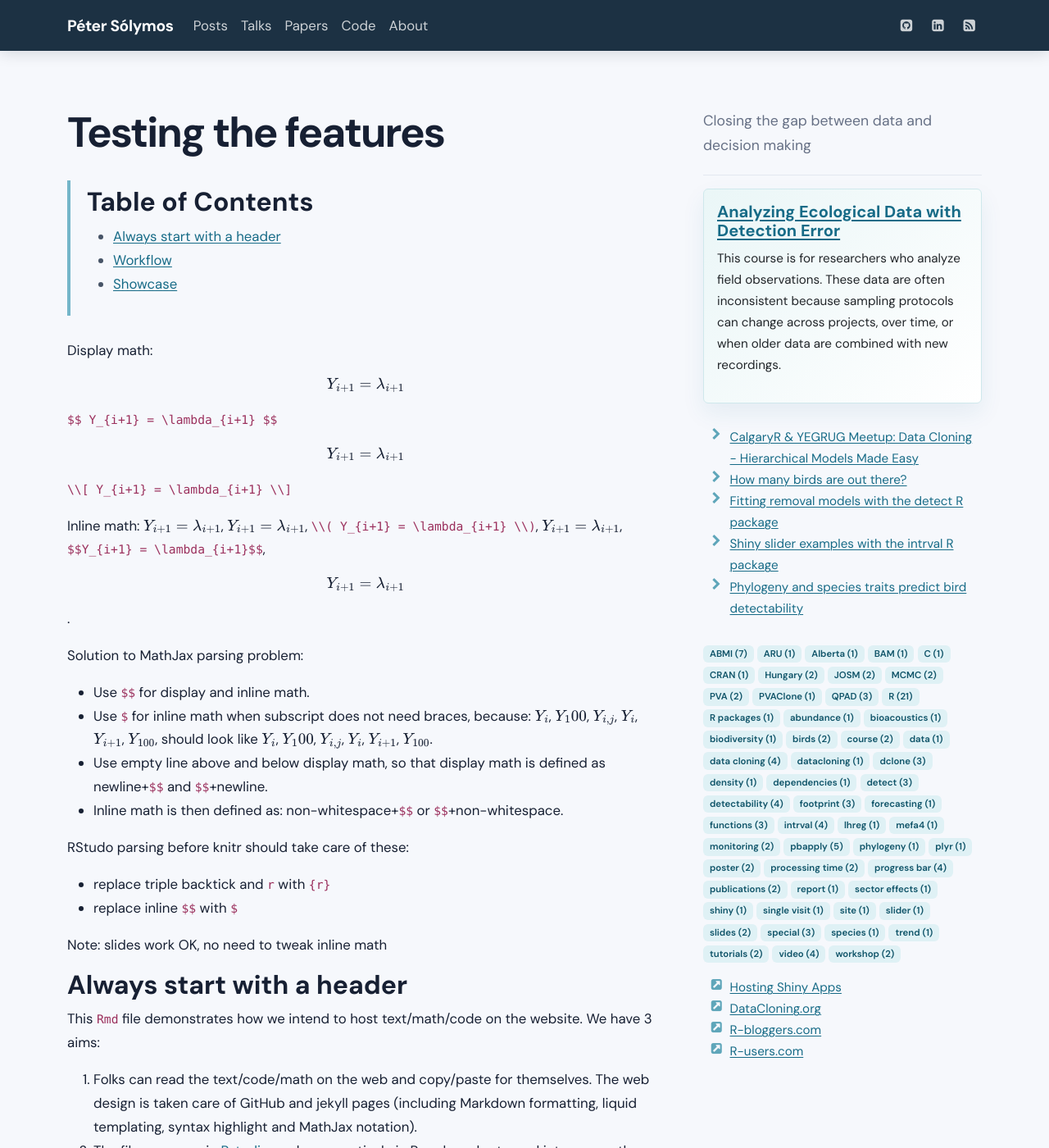
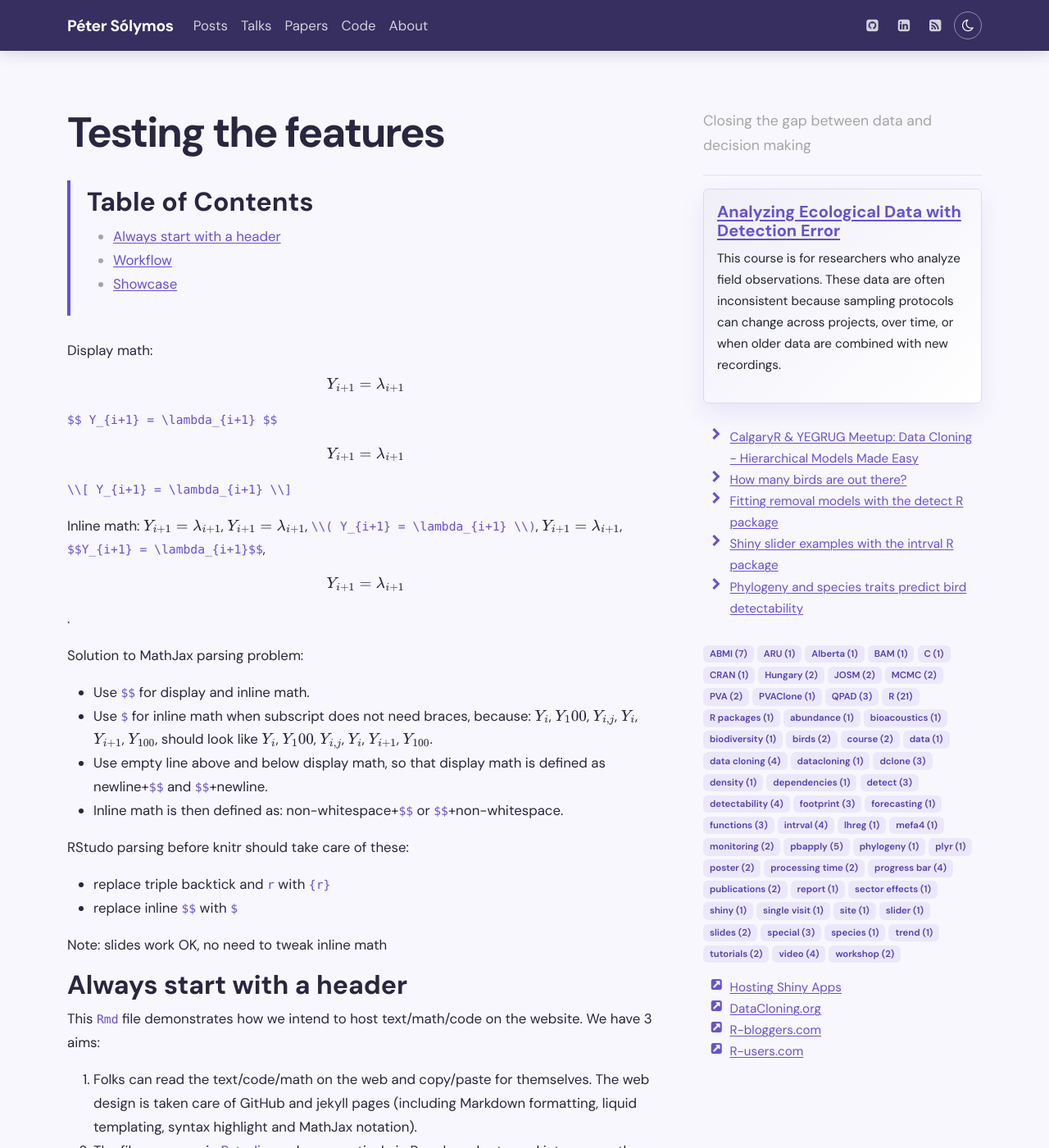
Before and after one commit to psolymos/psolymos.github.io, a Jekyll site: the page built from template.md, in a window 1280 px wide and 1400 px high. Shown: the whole window at 82% size. Built offline with Jekyll 4.4.1, drawn with Linux system fonts in a browser that asks for light colours; comment, search, counter and statistics services are not loaded.

Commit message:
Colors
Signed-off-by: Peter Solymos <psolymos@gmail.com>

```diff
--- a/_includes/_footer.html
+++ b/_includes/_footer.html
@@ -25,4 +25,29 @@
 <script
   src="https://cdn.jsdelivr.net/npm/bootstrap@5.3.8/dist/js/bootstrap.bundle.min.js"
 ></script>
+<script>
+  (() => {
+    const toggle = document.querySelector(".theme-toggle");
+    const storedTheme = localStorage.getItem("theme");
+    const preferredTheme = window.matchMedia("(prefers-color-scheme: dark)").matches
+      ? "dark"
+      : "light";
+
+    function setTheme(theme) {
+      const isDark = theme === "dark";
+      document.documentElement.dataset.theme = theme;
+      toggle.setAttribute("aria-pressed", String(isDark));
+      toggle.setAttribute("aria-label", `Switch to ${isDark ? "light" : "dark"} mode`);
+      toggle.setAttribute("title", `Switch to ${isDark ? "light" : "dark"} mode`);
+      toggle.querySelector("i").className = `fa fa-${isDark ? "sun-o" : "moon-o"}`;
+    }
+
+    setTheme(storedTheme || preferredTheme);
+    toggle.addEventListener("click", () => {
+      const theme = document.documentElement.dataset.theme === "dark" ? "light" : "dark";
+      localStorage.setItem("theme", theme);
+      setTheme(theme);
+    });
+  })();
+</script>
 <script type='text/javascript' src='https://d1bxh8uas1mnw7.cloudfront.net/assets/embed.js'></script>
--- a/_includes/_head.html
+++ b/_includes/_head.html
@@ -9,6 +9,13 @@
 />
 <meta name="keywords" content="{{ page.tags | join: ', ' }}" />
 <meta name="viewport" content="width=device-width, initial-scale=1" />
+<script>
+  try {
+    document.documentElement.dataset.theme =
+      localStorage.getItem("theme") ||
+      (window.matchMedia("(prefers-color-scheme: dark)").matches ? "dark" : "light");
+  } catch (error) {}
+</script>
 <link
   rel="canonical"
   href="{% if page.canonical %}{{ page.canonical }}{% else %}{{ site.baseurl }}{{ page.url }}{% endif %}"
--- a/_includes/_navigation.html
+++ b/_includes/_navigation.html
@@ -57,5 +57,14 @@
         </li>
       </ul>
     </div>
+    <button
+      class="theme-toggle ms-2"
+      type="button"
+      aria-label="Switch to dark mode"
+      aria-pressed="false"
+      title="Switch to dark mode"
+    >
+      <i class="fa fa-moon-o" aria-hidden="true"></i>
+    </button>
   </div>
 </nav>
--- a/assets/site.css
+++ b/assets/site.css
@@ -1,11 +1,21 @@
 :root {
-  --ink: #172033;
-  --muted: #667085;
+  --ink: #29263f;
+  --muted: #A5A5A5;
   --surface: #ffffff;
-  --canvas: #f6f8fc;
-  --brand: #176b87;
-  --brand-dark: #0e4d64;
-  --line: #e3e8f0;
+  --canvas: #f8f7fd;
+  --brand: #6552D0;
+  --brand-dark: #5140b1;
+  --line: #e4e2ed;
+}
+
+:root[data-theme="dark"] {
+  --ink: #f2f0ff;
+  --muted: #A5A5A5;
+  --surface: #25223a;
+  --canvas: #181626;
+  --brand: #b9aff4;
+  --brand-dark: #d6d0ff;
+  --line: #48435f;
 }
 
 html { scroll-behavior: smooth; }
@@ -26,31 +36,33 @@ h1, h2, h3, h4, h5, h6 { color: var(--ink); font-family: "DM Sans", system-ui, s
 h1.title { font-size: clamp(2.1rem, 4vw, 3.25rem); letter-spacing: -0.04em; margin-bottom: 1rem; }
 h2.subtitle { color: var(--muted); font-family: "DM Sans", system-ui, sans-serif; font-size: 1.25rem; font-weight: 400; margin-top: -0.6rem; }
 
-.site-nav { background: rgba(14, 37, 56, 0.94); box-shadow: 0 2px 18px rgba(15, 23, 42, 0.15); backdrop-filter: blur(14px); }
+.site-nav { background: rgba(42, 35, 87, 0.94); box-shadow: 0 2px 18px rgba(41, 38, 63, 0.18); backdrop-filter: blur(14px); }
 .site-nav .navbar-brand { color: #fff; font-family: "DM Sans", system-ui, sans-serif; font-size: 1.2rem; font-weight: 700; letter-spacing: -0.02em; }
 .site-nav .nav-link, .site-nav .navbar-nav a { color: rgba(255, 255, 255, 0.78); padding: 0.55rem 0.8rem; text-decoration: none; }
 .site-nav .nav-link:hover, .site-nav .navbar-nav a:hover { color: #fff; }
+.theme-toggle { align-items: center; background: transparent; border: 1px solid rgba(255, 255, 255, 0.45); border-radius: 999px; color: #fff; display: inline-flex; height: 2.1rem; justify-content: center; width: 2.1rem; }
+.theme-toggle:hover, .theme-toggle:focus-visible { background: rgba(255, 255, 255, 0.15); border-color: #fff; }
 
 .site-main { padding-bottom: 4.5rem; padding-top: 3.5rem; }
 .site-main article > p, .site-main article > ul, .site-main article > ol { max-width: 48rem; }
 .site-main img { border-radius: 0.5rem; height: auto; max-width: 100%; }
-.site-main blockquote { border-left: 4px solid #74b6c9; color: #475467; margin: 1.75rem 0; padding: 0.5rem 1.25rem; }
-.site-main pre { background: #172033; border-radius: 0.65rem; color: #f8fafc; padding: 1.25rem; }
-.site-main code { color: #9b305d; }
+.site-main blockquote { border-left: 4px solid #6552D0; color: var(--muted); margin: 1.75rem 0; padding: 0.5rem 1.25rem; }
+.site-main pre { background: #29263f; border-radius: 0.65rem; color: #f8fafc; padding: 1.25rem; }
+.site-main code { color: #6552D0; }
 .site-main pre code { color: inherit; }
 .site-main table { background: var(--surface); border: 1px solid var(--line); border-radius: 0.5rem; display: block; margin: 1.75rem 0; max-width: 100%; overflow-x: auto; width: 100%; }
 .site-main th, .site-main td { border-bottom: 1px solid var(--line); padding: 0.7rem 0.85rem; }
-.site-main th { background: #edf4f6; font-weight: 700; }
+.site-main th { background: #f0eff9; font-weight: 700; }
 
 .post-meta { align-items: center; color: var(--muted); display: flex; flex-wrap: wrap; gap: 0.5rem; font-size: 0.9rem; margin-bottom: 2rem; }
 .badge { font-weight: 600; padding: 0.45em 0.7em; text-decoration: none; }
-.tag-badge { background: #dff1f5; color: #0e5368; }
-.tag-badge:hover { background: #c4e7ed; color: #083b4a; }
+.tag-badge { background: #ebe8fc; color: #5140b1; }
+.tag-badge:hover { background: #ddd8f8; color: #29263f; }
 .sidebar { font-size: 0.95rem; }
 .sidebar-intro { border-bottom: 1px solid var(--line); color: var(--muted); font-size: 1.1rem; padding-bottom: 1.25rem; }
 .sidebar .fa-ul { margin-bottom: 1.75rem; }
-.sidebar .fa-li { color: #5fa6ba; }
-.featured-post { background: linear-gradient(135deg, #eaf6f7, #fff); border: 1px solid #cfe8ec; box-shadow: 0 12px 28px rgba(23, 107, 135, 0.08); margin-bottom: 1.75rem; }
+.sidebar .fa-li { color: #6552D0; }
+.featured-post { background: linear-gradient(135deg, #f0eff9, #fff); border: 1px solid #ddd8f8; box-shadow: 0 12px 28px rgba(101, 82, 208, 0.1); margin-bottom: 1.75rem; }
 .featured-post h4 { font-size: 1.25rem; }
 
 .post-navigation .pagination { display: flex; justify-content: space-between; margin-top: 3rem; width: 100%; }
@@ -58,12 +70,12 @@ h2.subtitle { color: var(--muted); font-family: "DM Sans", system-ui, sans-serif
 .post-navigation a { background: var(--surface); border: 1px solid var(--line); border-radius: 999px; display: inline-block; padding: 0.5rem 0.9rem; text-decoration: none; }
 .post-navigation .disabled a { color: #98a2b3; pointer-events: none; }
 
-.site-footer { background: #0e2538; color: #cbd5e1; font-size: 0.9rem; padding: 2.5rem 0; }
-.site-footer a { color: #b9e3eb; }
+.site-footer { background: #29263f; color: #d9d6e7; font-size: 0.9rem; padding: 2.5rem 0; }
+.site-footer a { color: #d6d0ff; }
 .footer-content { border-top: 1px solid rgba(255, 255, 255, 0.15); padding-top: 1.5rem; }
 .site-footer img { margin-bottom: 0.6rem; }
 
-.site-hero { background: radial-gradient(circle at top right, #6ac2ce, transparent 40%), linear-gradient(135deg, #0e2538, #176b87); color: #fff; margin-top: -76px; padding: 7rem 0 3.25rem; }
+.site-hero { background: radial-gradient(circle at top right, #A5A5A5, transparent 40%), linear-gradient(135deg, #29263f, #6552D0); color: #fff; margin-top: -76px; padding: 7rem 0 3.25rem; }
 .site-hero h1, .site-hero h2 { color: #fff; }
 .site-hero h2 { font-size: clamp(1.5rem, 3vw, 2.1rem); margin: 0; }
 .section-tout { padding: 2.25rem 0 3.25rem; }
@@ -76,5 +88,15 @@ h2.subtitle { color: var(--muted); font-family: "DM Sans", system-ui, sans-serif
 .papers-actions { margin-bottom: 2rem; }
 .papers-actions .btn { border-radius: 0.5rem; font-weight: 600; }
 
+:root[data-theme="dark"] .site-main th { background: #37324f; }
+:root[data-theme="dark"] .post-card .card-header { background: var(--surface); }
+:root[data-theme="dark"] .list-group-item { --bs-list-group-bg: var(--surface); --bs-list-group-color: var(--ink); --bs-list-group-action-hover-bg: #37324f; --bs-list-group-action-hover-color: var(--ink); }
+:root[data-theme="dark"] .featured-post { background: linear-gradient(135deg, #393258, #25223a); border-color: #6552D0; }
+:root[data-theme="dark"] .site-main pre { background: #100e1a; }
+:root[data-theme="dark"] .tag-badge { background: #5140b1; color: #f2f0ff; }
+:root[data-theme="dark"] .tag-badge:hover { background: #6552D0; color: #fff; }
+:root[data-theme="dark"] .post-navigation a { background: var(--surface); border-color: var(--line); }
+:root[data-theme="dark"] .btn-outline-primary { --bs-btn-color: #b9aff4; --bs-btn-border-color: #b9aff4; --bs-btn-hover-bg: #b9aff4; --bs-btn-hover-border-color: #b9aff4; --bs-btn-hover-color: #181626; }
+
 @media (max-width: 991.98px) { .site-nav .navbar-nav { padding: 0.75rem 0; } .site-main { padding-top: 2.5rem; } }
 @media (max-width: 575.98px) { body { font-size: 1rem; } .site-hero { padding: 6rem 0 2.75rem; } .site-main { padding-top: 2rem; } }
```
